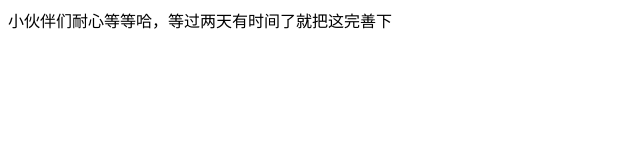
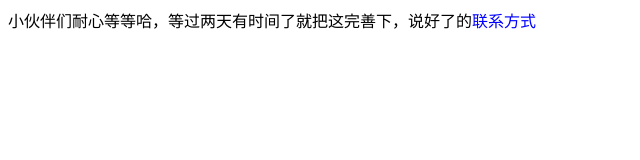
Before and after one commit to piaomiao1314/piaomiao1314.github.io, a plain HTML site: page index.html in a window 1280 px wide. Shown: the whole page, without its empty margins (0-640 px from the left). Drawn offline with Linux system fonts and the light colour scheme.

Commit message:
Update index.html

```diff
--- a/index.html
+++ b/index.html
@@ -3,9 +3,22 @@
   <head>
     <title>呵呵</title>
     <meta charset='utf-8' />
+    <script type="text/javascript">
+			function contactinfo(){
+				var a=2;
+				alert("QQ:"+a+(a*4+1)+(2<<1)+(a*4+1)+(2>>1)+(a*3)+(2*4-1)+(2*4)+(2>>1)+'\n'+"手机:"+(2>>1)+(a<<2)+(a*2-1)+(a*3)+(a*3-3)+(a-2)+(a*2-1)+(0x7)+(a-2)+0+a
+					);
+			}
+
+		</script>
+    <style type="text/css">
+      #lxfs{
+        color:#00f;
+      }
+    </style>
   </head>
   <body>
-    小伙伴们耐心等等哈，等过两天有时间了就把这完善下
+    小伙伴们耐心等等哈，等过两天有时间了就把这完善下，说好了的<span id="lxfs" onMouseOver="contactinfo()">联系方式</span>
     <!-- UY BEGIN -->
 <div id="uyan_frame"></div>
 <script type="text/javascript" src="http://v2.uyan.cc/code/uyan.js?uid=1948598"></script>
```
